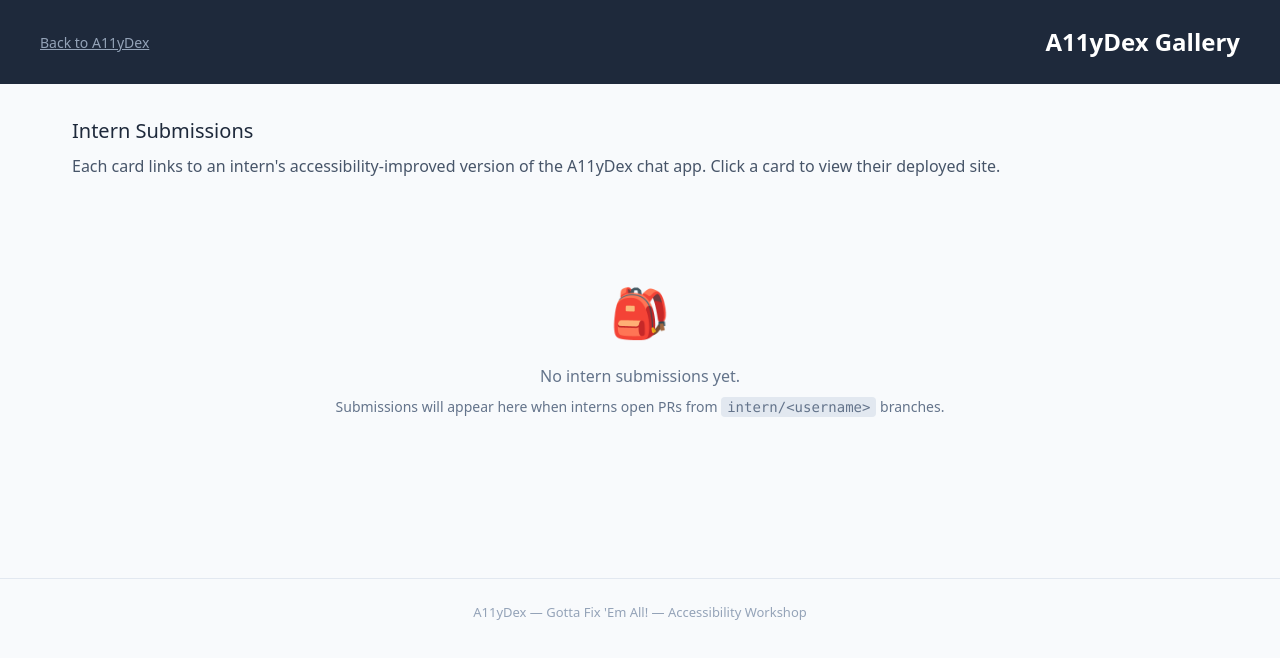
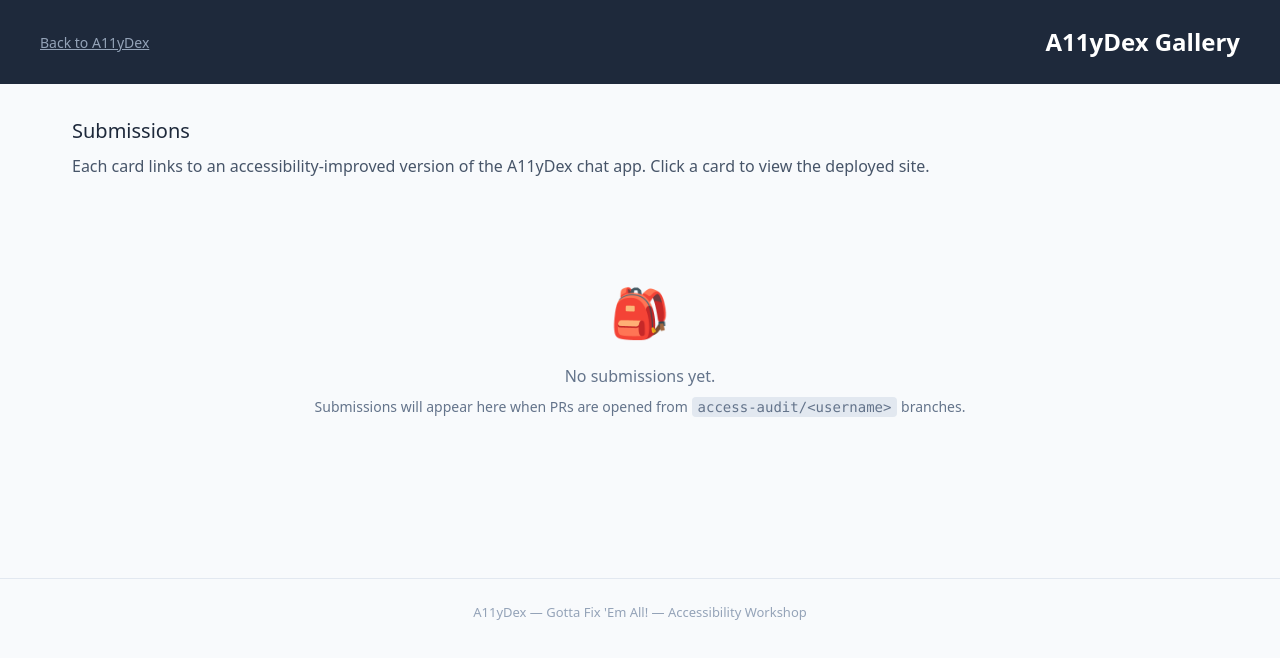
Before and after one commit to r-leyshon/accessibility-exercise, a Next.js app: page /gallery in a window 1280 px wide. Shown: the top 658 px of the page. Built offline with nearby package versions, Linux system fonts and the light colour scheme.

Commit message:
docs: Instructions on completing the exercise

```diff
--- a/app/gallery/page.tsx
+++ b/app/gallery/page.tsx
@@ -4,7 +4,7 @@ import Link from "next/link";
 
 /**
  * Gallery page — INTENTIONALLY ACCESSIBLE.
- * This page is NOT part of the exercise. It showcases intern submissions.
+ * This page is NOT part of the exercise. It showcases submissions from access-audit branches.
  *
  * INTENTIONAL ACCESSIBILITY BUG (Inconsistent Ivysaur):
  * Navigation order is reversed compared to the main page header.
@@ -20,7 +20,7 @@ interface Deployment {
   createdAt: number;
 }
 
-async function getInternDeployments() {
+async function getSubmissions() {
   const token = process.env.VERCEL_API_TOKEN;
   const projectId = process.env.VERCEL_PROJECT_ID;
 
@@ -43,19 +43,19 @@ async function getInternDeployments() {
       deployments: Deployment[];
     };
 
-    const internDeployments = new Map<
+    const submissions = new Map<
       string,
       { username: string; url: string; createdAt: number }
     >();
 
     for (const d of deployments) {
       const ref = d.meta?.githubCommitRef ?? "";
-      if (!ref.startsWith("intern/")) continue;
+      if (!ref.startsWith("access-audit/")) continue;
 
       const username =
-        d.meta?.githubCommitAuthorLogin ?? ref.replace("intern/", "");
-      if (!internDeployments.has(username)) {
-        internDeployments.set(username, {
+        d.meta?.githubCommitAuthorLogin ?? ref.replace("access-audit/", "");
+      if (!submissions.has(username)) {
+        submissions.set(username, {
           username,
           url: `https://${d.url}`,
           createdAt: d.createdAt,
@@ -63,14 +63,14 @@ async function getInternDeployments() {
       }
     }
 
-    return Array.from(internDeployments.values());
+    return Array.from(submissions.values());
   } catch {
     return [];
   }
 }
 
 export default async function GalleryPage() {
-  const interns = await getInternDeployments();
+  const submissions = await getSubmissions();
 
   return (
     <div
@@ -123,7 +123,7 @@ export default async function GalleryPage() {
         }}
       >
         <h2 style={{ fontSize: "20px", marginBottom: "8px", color: "#1e293b" }}>
-          Intern Submissions
+          Submissions
         </h2>
         <p
           style={{
@@ -133,11 +133,11 @@ export default async function GalleryPage() {
             lineHeight: 1.6,
           }}
         >
-          Each card links to an intern&apos;s accessibility-improved version of
-          the A11yDex chat app. Click a card to view their deployed site.
+          Each card links to an accessibility-improved version of the A11yDex
+          chat app. Click a card to view the deployed site.
         </p>
 
-        {interns.length === 0 ? (
+        {submissions.length === 0 ? (
           <div
             style={{
               textAlign: "center",
@@ -149,9 +149,9 @@ export default async function GalleryPage() {
             <p style={{ fontSize: "48px", marginBottom: "16px" }}>
               🎒
             </p>
-            <p>No intern submissions yet.</p>
+            <p>No submissions yet.</p>
             <p style={{ fontSize: "14px", marginTop: "8px" }}>
-              Submissions will appear here when interns open PRs from{" "}
+              Submissions will appear here when PRs are opened from{" "}
               <code
                 style={{
                   backgroundColor: "#e2e8f0",
@@ -159,7 +159,7 @@ export default async function GalleryPage() {
                   borderRadius: "4px",
                 }}
               >
-                intern/&lt;username&gt;
+                access-audit/&lt;username&gt;
               </code>{" "}
               branches.
             </p>
@@ -175,10 +175,10 @@ export default async function GalleryPage() {
               margin: 0,
             }}
           >
-            {interns.map((intern) => (
-              <li key={intern.username}>
+            {submissions.map((submission) => (
+              <li key={submission.username}>
                 <a
-                  href={intern.url}
+                  href={submission.url}
                   target="_blank"
                   rel="noopener noreferrer"
                   style={{
@@ -201,8 +201,8 @@ export default async function GalleryPage() {
                     }}
                   >
                     <img
-                      src={`https://github.com/${intern.username}.png`}
-                      alt={`${intern.username}'s GitHub avatar`}
+                      src={`https://github.com/${submission.username}.png`}
+                      alt={`${submission.username}'s GitHub avatar`}
                       width={48}
                       height={48}
                       style={{ borderRadius: "50%" }}
@@ -214,7 +214,7 @@ export default async function GalleryPage() {
                           fontSize: "18px",
                         }}
                       >
-                        {intern.username}
+                        {submission.username}
                       </div>
                       <div
                         style={{
@@ -222,7 +222,7 @@ export default async function GalleryPage() {
                           color: "#64748b",
                         }}
                       >
-                        {new Date(intern.createdAt).toLocaleDateString(
+                        {new Date(submission.createdAt).toLocaleDateString(
                           "en-GB",
                           {
                             day: "numeric",
```
Also changed, not shown: 2 other files (tests, documents, lock files or other folders).
